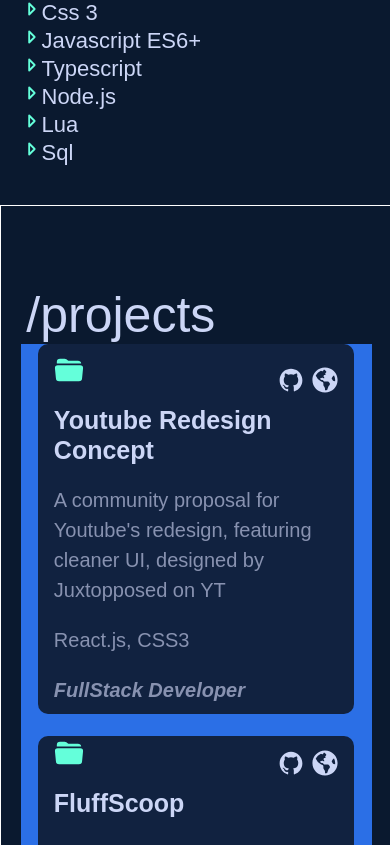
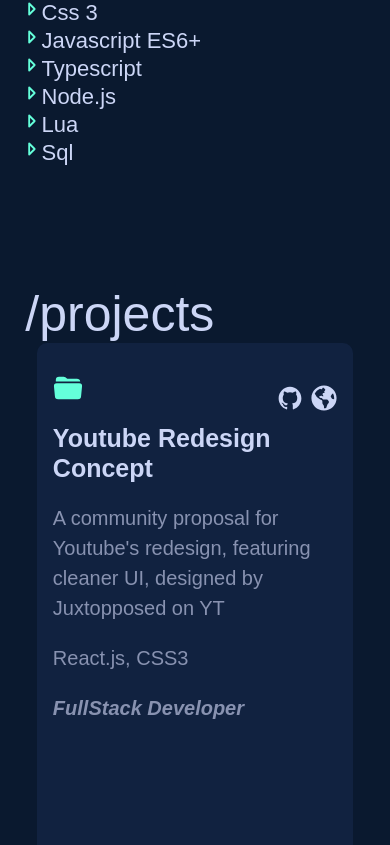
Before and after one commit to danielzfega/MyPortfolio, a React (Vite) app: page / in a window 390 px wide. Shown: the part 1155-2000 px from the top of the page. Built offline with nearby package versions, Linux system fonts and the light colour scheme; a web font is replaced by a local one.

Commit message:
Debugging Projects section responsiveness

```diff
--- a/index.html
+++ b/index.html
@@ -2,7 +2,7 @@
 <html lang="en">
   <head>
     <meta charset="UTF-8" />
-    <link rel="icon" type="image/svg+xml" href="./src/assets/favicon.png" />
+    <link rel="icon" type="image/svg+xml" href="./src/assets/favicon2.png" />
     <meta name="viewport" content="width=device-width, initial-scale=1.0" />
     <title>Daniels Fega Portfolio Website</title>
   </head>
--- a/src/components/Projects/Projects.css
+++ b/src/components/Projects/Projects.css
@@ -3,7 +3,7 @@
     width: 100%;
     height: 750px;
     padding-top: 80px;
-    border: 1px solid white;
+    /* border: 1px solid white; */
     display: flex;
     flex-direction: column;
     align-items: center;
@@ -15,7 +15,7 @@
     margin: 0;
 }
 .projectBox{
-    background-color: #2b6fe6;
+    /* background-color: #2b6fe6; */
     width: 90%;
     height: 90%;
     /* background-color: rgba(186, 255, 232, 0.276); */
@@ -127,6 +127,6 @@
       grid-template-columns: 1fr;
     }
     .projects{
-        height: 1500px;
+        height: 3000px;
     }
 }
```
Also changed, not shown: src/assets/favicon2.png (added).
